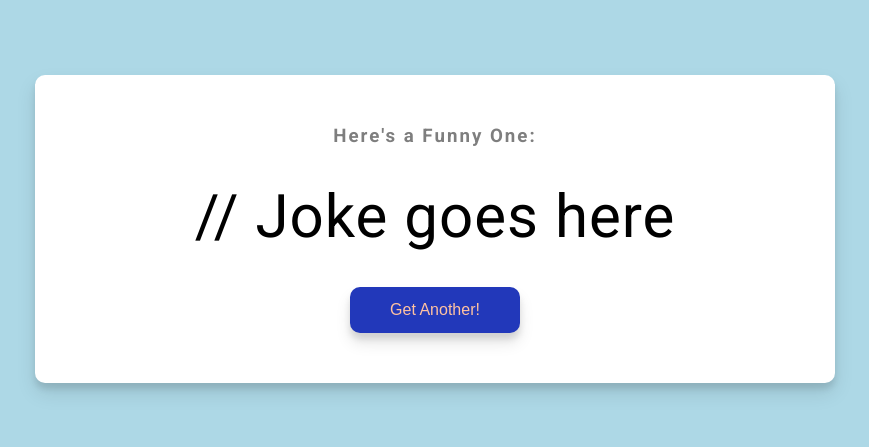
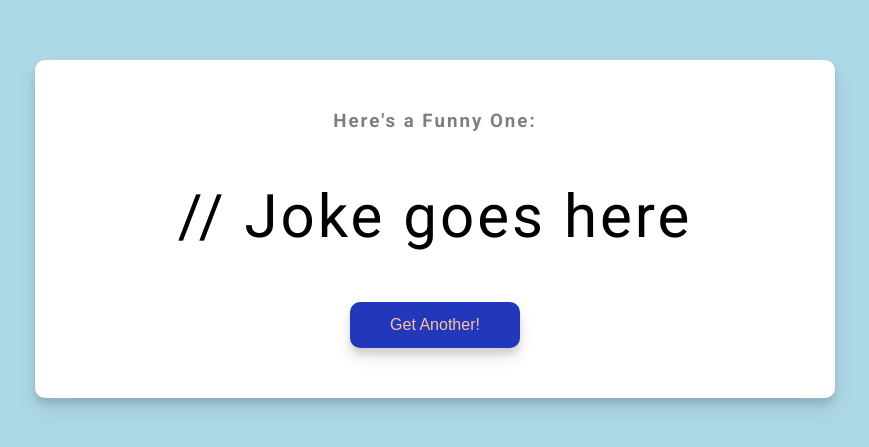
Before and after one commit to shawmn03/dad-jokes, a plain HTML site: page index.html in a window 1280 px wide. Shown: the part 171-618 px from the top of the page, without its empty margins (205-1074 px from the left). Drawn offline with Linux system fonts and the light colour scheme; no server answers.

Commit message:
Update style.css

```diff
--- a/style.css
+++ b/style.css
@@ -35,8 +35,8 @@ h3 {
 
 .joke {
   font-size: 60px;
-  letter-spacing: 1px;
-  line-height: 40px;
+  letter-spacing: 3px;
+  line-height: 70px;
   margin: 50px auto;
   max-width: 600px;
 }
```
